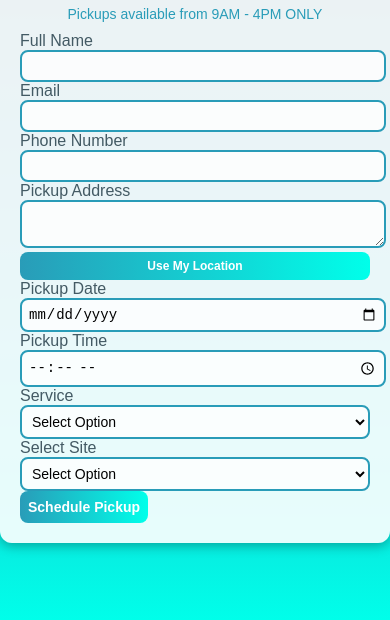
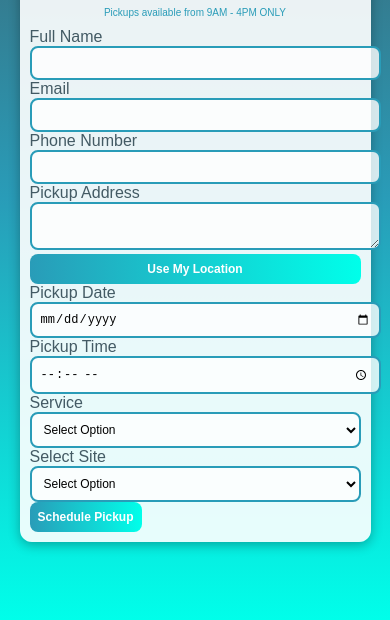
Before and after one commit to pindropzm/pindrop-html, a plain HTML site: page schedule.html in a window 390 px wide. Shown: the part 224-844 px from the top of the page. Drawn offline with Linux system fonts and the light colour scheme.

Commit message:
schedule

```diff
--- a/schedule.html
+++ b/schedule.html
@@ -22,9 +22,9 @@
         /* Container */
         .container {
             width: 100%;
-            max-width: 400px;
+            max-width: 520px;
             background: rgba(255, 255, 255, 0.9);
-            padding: 20px;
+            padding: 35px;
             border-radius: 12px;
             box-shadow: 0 3px 12px rgba(0, 0, 0, 0.3);
             color: #435a64;
@@ -40,7 +40,7 @@
         }
 
         h1 {
-            font-size: 22px;
+            font-size: 24px;
             color: #405a65;
         }
 
@@ -59,7 +59,7 @@
 
         input, select, textarea {
             width: 100%;
-            padding: 6px;
+            padding: 10px;
             border: 2px solid #299cb8;
             border-radius: 8px;
             font-size: 14px;
@@ -76,7 +76,7 @@
         button {
             background: linear-gradient(to right, #299cb8, #00ffea);
             color: #fff;
-            padding: 8px;
+            padding: 10px;
             font-size: 14px;
             border: none;
             border-radius: 8px;
@@ -92,15 +92,14 @@
 
         /* Location Button */
         .location-btn {
-    background-color: #007bff;
-    font-size: 12px;
-    padding: 7px;
-    border-radius: 8px;
-    display: block;  /* Ensures it appears below */
-    width: 100%;  /* Makes it span the full width */
-    text-align: center; /* Centers the text */
-}
-
+            background-color: #007bff;
+            font-size: 14px;
+            padding: 10px;
+            border-radius: 8px;
+            display: block;
+            width: 100%;
+            text-align: center;
+        }
 
         .location-btn:hover {
             background-color: #0056b3;
@@ -110,11 +109,66 @@
         img {
             display: block;
             margin: 0 auto 10px;
-            max-width: 80px;
+            max-width: 100%;
             height: auto;
         }
+
+        /* Media Queries for Responsiveness */
+        @media (max-width: 768px) {
+            .container {
+                max-width: 80%;  /* Reduce max-width on smaller screens */
+                padding: 15px;
+            }
+
+            h1 {
+                font-size: 20px;
+            }
+
+            h2 {
+                font-size: 12px;
+            }
+
+            input, select, textarea {
+                font-size: 12px;
+                padding: 8px;
+            }
+
+            button {
+                font-size: 12px;
+                padding: 8px;
+            }
+        }
+
+        @media (max-width: 480px) {
+            .container {
+                max-width: 90%;  /* Further reduce max-width on mobile */
+                padding: 10px;
+            }
+
+            h1 {
+                font-size: 18px;
+            }
+
+            h2 {
+                font-size: 10px;
+            }
+
+            input, select, textarea {
+                font-size: 12px;
+                padding: 8px;
+            }
+
+            button {
+                font-size: 12px;
+                padding: 8px;
+            }
+
+            .location-btn {
+                font-size: 12px;
+                padding: 8px;
+            }
+        }
     </style>
-
 
     <script>
         function handleSubmit(event) {
```
